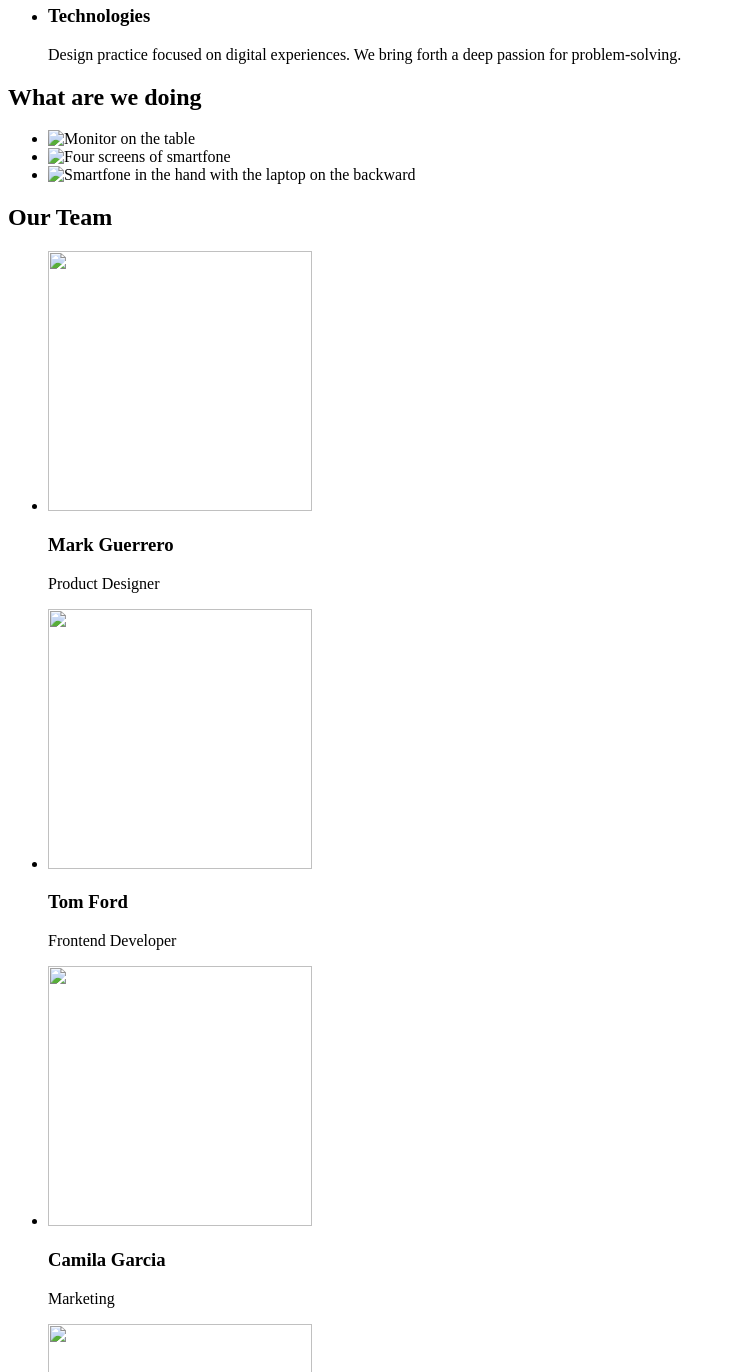
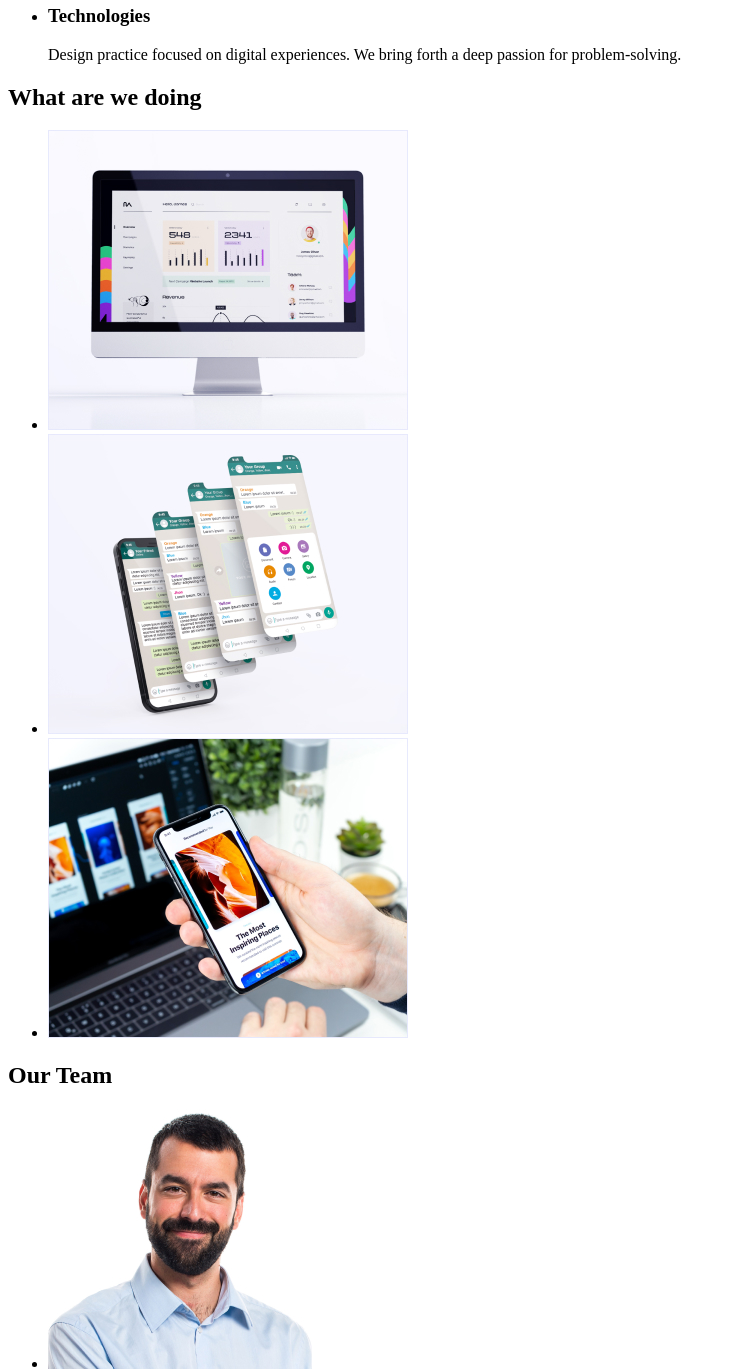
Before and after one commit to marilarina/goit-markup-hw-01, a plain HTML site: page index.html in a window 1280 px wide. Shown: the part 540-1912 px from the top of the page, without its empty margins (0-732 px from the left). Drawn offline with Linux system fonts and the light colour scheme.

Commit message:
change images

```diff
--- a/index.html
+++ b/index.html
@@ -65,7 +65,7 @@
         <ul>
           <li>
             <img
-              src="/images/img1-1.png"
+              src="/images/img1-1.jpg"
               alt="Monitor on the table"
               width="360"
               height="300"
@@ -73,7 +73,7 @@
           </li>
           <li>
             <img
-              src="/images/img1-2.png"
+              src="/images/img1-2.jpg"
               alt="Four screens of smartfone"
               width="360"
               height="300"
@@ -81,7 +81,7 @@
           </li>
           <li>
             <img
-              src="/images/img1-3.png"
+              src="/images/img1-3.jpg"
               alt="Smartfone in the hand with the laptop on the backward"
               width="360"
               height="300"
@@ -93,22 +93,22 @@
         <h2>Our Team</h2>
         <ul>
           <li>
-            <img src="/images/card-1.png" alt="" width="264" height="260" />
+            <img src="/images/card-1.jpg" alt="" width="264" height="260" />
             <h3>Mark Guerrero</h3>
             <p>Product Designer</p>
           </li>
           <li>
-            <img src="/images/card-2.png" alt="" width="264" height="260" />
+            <img src="/images/card-2.jpg" alt="" width="264" height="260" />
             <h3>Tom Ford</h3>
             <p>Frontend Developer</p>
           </li>
           <li>
-            <img src="/images/card-3.png" alt="" width="264" height="260" />
+            <img src="/images/card-3.jpg" alt="" width="264" height="260" />
             <h3>Camila Garcia</h3>
             <p>Marketing</p>
           </li>
           <li>
-            <img src="/images/card-4.png" alt="" width="264" height="260" />
+            <img src="/images/card-4.jpg" alt="" width="264" height="260" />
             <h3>Daniel Wilson</h3>
             <p>UI Designer</p>
           </li>
```
Also changed, not shown: images/img1-1.jpg (renamed from images/img 1-1.jpg).
